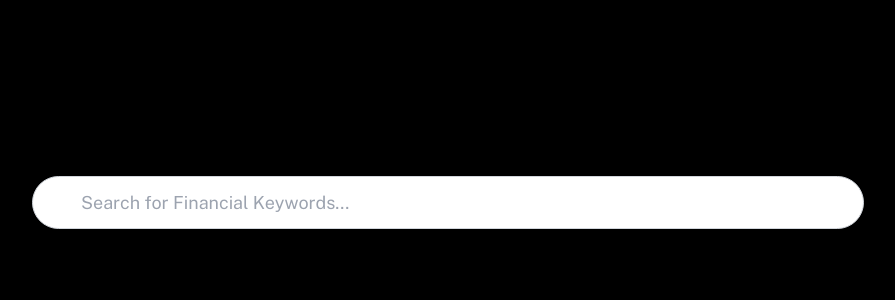
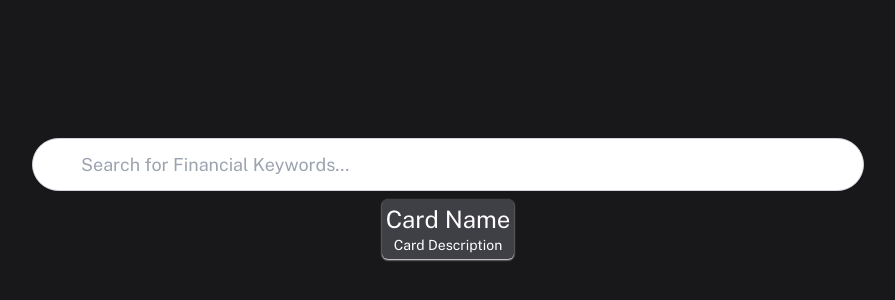
Before and after one commit to anish-sahoo/XDevChallenge, a React (Vite) app in the folder x-dev-challenge/: page / in a window 1280 px wide. Shown: the part 198-498 px from the top of the page, without its empty margins (192-1087 px from the left). Built offline with nearby package versions, Linux system fonts and the light colour scheme.

Commit message:
Add basic card styling

```diff
--- a/x-dev-challenge/package.json
+++ b/x-dev-challenge/package.json
@@ -4,7 +4,7 @@
   "version": "0.0.0",
   "type": "module",
   "scripts": {
-    "dev": "vite",
+    "dev": "vite --host",
     "build": "tsc && vite build",
     "lint": "eslint . --ext ts,tsx --report-unused-disable-directives --max-warnings 0",
     "preview": "vite preview"
--- a/x-dev-challenge/src/App.tsx
+++ b/x-dev-challenge/src/App.tsx
@@ -1,13 +1,16 @@
 import SearchBar from "./components/searchBar.tsx";
+import Card from "./components/card.tsx";
+
 function App() {
     return (
         <>
             <div
                 className={
-          "bg-black text-white font-public-sans flex h-screen w-screen items-center justify-center"
+                    "bg-zinc-900 text-white font-public-sans flex flex-col min-h-screen w-screen items-center justify-center"
                 }
             >
-        <SearchBar search={(term: string) => console.log(term)} />
+                <SearchBar search={(term: string) => console.log(term)}/>
+                <Card/>
             </div>
         </>
     );
--- a/x-dev-challenge/src/components/card.tsx
+++ b/x-dev-challenge/src/components/card.tsx
@@ -2,8 +2,13 @@
 
 const card = () => {
     return (
-        <div>
-            <h1>Card</h1>
+        <div className={"flex flex-col items-center rounded-md shadow-sm shadow-white bg-zinc-700 m-2 p-1"}>
+            <h1 className={"text-2xl text-white font-public-sans"}>
+                Card Name
+            </h1>
+            <p className={"text-sm text-white font-public-sans"}>
+                Card Description
+            </p>
         </div>
     )
 }
```
Lines whose indentation alone changed are shown as unchanged.
